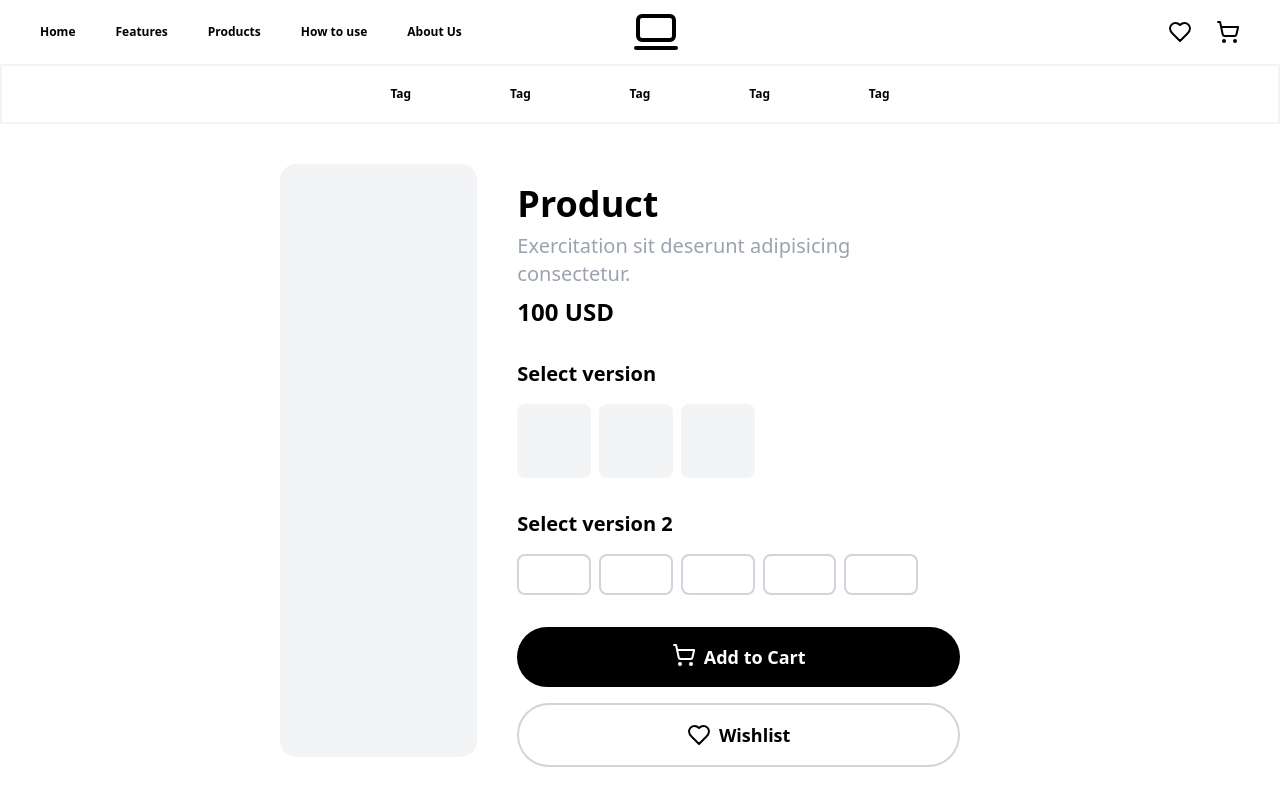
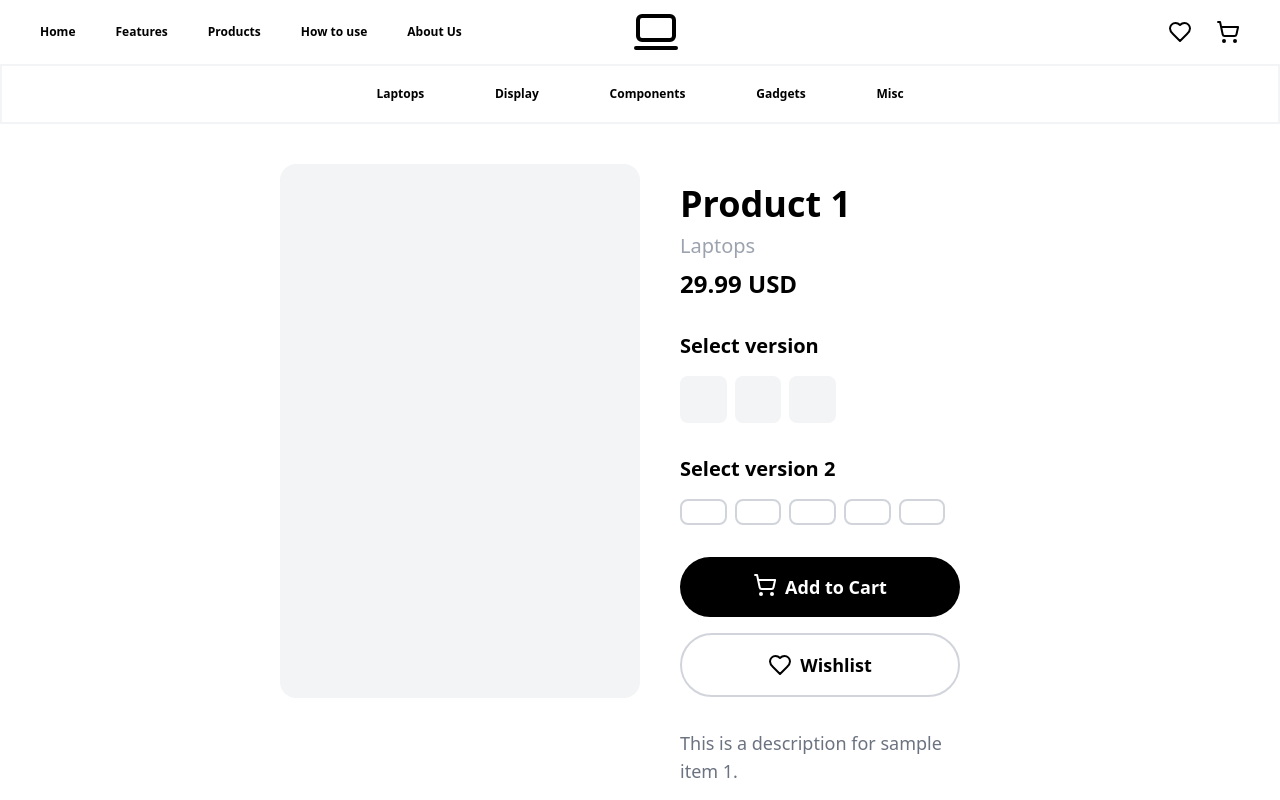
Before and after one commit to Twiztss/Laptop-Website, a React (Vite) app: page /product/1 in a window 1280 px wide. Shown: the top 800 px of the page. Built offline with nearby package versions, Linux system fonts and the light colour scheme.

Commit message:
Add sample data file and data sync with pages
Add product and category sample data and syncing them with data between pages. Slightly adjust spacing and few components such as total component in cart page.

```diff
--- /dev/null
+++ b/src/data/category-data.ts
@@ -0,0 +1,36 @@
+import { Category } from "../types/Catogory";
+
+const sampleCategory : Category[] = [
+    {
+      id : 0,
+      name : "Laptops",
+      url : "",
+      amount : 45
+    },
+    {
+      id : 1,
+      name : "Display",
+      url : "",
+      amount : 37,
+    },
+    {
+      id : 2,
+      name : "Components",
+      url : "",
+      amount : 12,
+    },
+    {
+      id : 3,
+      name : "Gadgets",
+      url : "",
+      amount : 23,
+    },
+    {
+      id : 4,
+      name : "Misc",
+      url : "",
+      amount : 20,
+    },
+  ]
+
+export default sampleCategory
--- /dev/null
+++ b/src/data/product-data.ts
@@ -0,0 +1,34 @@
+import { Product } from "../types/Product";
+import sampleCategory from "./category-data";
+
+const sampleProduct : Product[] = [
+    {
+        id: 0,
+        title: "Product 1",
+        description: "This is a description for sample item 1.",
+        category: sampleCategory[0].name,
+        url : "",
+        price: 29.99,
+        amount : 72,
+    },
+    {
+        id: 1,
+        title: "Product 2",
+        description: "This is a description for sample item 2.",
+        category: sampleCategory[1].name,
+        url : "",
+        price: 19.99,
+        amount : 40,
+    },
+    {
+        id: 2,
+        title: "Product 3",
+        description: "This is a description for sample item 3.",
+        category: sampleCategory[2].name,
+        url : "",
+        price: 39.99,
+        amount : 29,
+    },
+];
+
+export default sampleProduct;
--- a/src/routes/cart.tsx
+++ b/src/routes/cart.tsx
@@ -3,8 +3,10 @@ import Footer from "../components/Footer"
 import Header from "../components/Header"
 import { Link } from "react-router-dom"
 import { useState } from "react"
+import { Product } from "../types/Product"
+import sampleProduct from "../data/product-data"
 
-const CartItem = () => {
+const CartItem = (item : Product) => {
 
     const [itemAmount, setItemAmount] = useState(1)
 
@@ -24,12 +26,12 @@ const CartItem = () => {
                 </div>
                 <div className="flex justify-between w-full mt-2">
                     <div>
-                        <h2 className="text-lg font-semibold">Product 1</h2>
+                        <h2 className="text-lg font-semibold">{item.title}</h2>
                         <h4 className="text-base text-gray-500 font-normal">Magna sint do qui tempor culpa.</h4>
                         <h4 className="text-base text-gray-500 font-normal">{"Option 1"} / {"Option 2"}</h4>
                         <h4 className="text-base text-gray-500 font-normal">{"Option 3"} : {"Blank"}</h4>
                     </div>
-                    <p className="text-lg font-semibold">{itemAmount * 100} USD</p>
+                    <p className="text-lg font-semibold">{(itemAmount * item.price).toFixed(2)} USD</p>
                 </div>
             </div>
             <hr className="w-full"/>
@@ -37,25 +39,10 @@ const CartItem = () => {
     )
 }
 
-export default function Cart() {
-
-    // Test item rendering
-    let haveItem = true
+const Total = () => {
 
     return (
-    <body className="flex flex-col w-full h-screen justify-between">
-        <Header />
-        <nav className="flex border-2 border-gray-100 w-full px-10 py-4 items-center justify-center">
-            <div className="flex w-1/2 justify-around">
-                <h4>{"<<<< Promotional Content >>>>"}</h4>
-            </div>
-        </nav>
-        <main className="flex m-10 h-5/6 gap-10 justify-center">
-            <section className="flex flex-col gap-8 w-1/3">
-                <h1 className="text-4xl font-bold">Cart</h1>
-                {haveItem ? <><CartItem /><CartItem /></> : <h4 className="text-lg font-semibold -mt-4">There is no item in your shopping cart.</h4>}
-            </section>
-            <section className="flex flex-col gap-6 w-1/6">
+        <section className="flex flex-col gap-6 w-1/6 sticky">
             <h1 className="text-4xl font-bold">Total</h1>
             <div className="flex gap-6">
                 <div className="flex flex-col gap-2 mt-4 w-full">
@@ -80,6 +67,28 @@ export default function Cart() {
                 </div>
             </div>
         </section>
+  )
+}
+
+export default function Cart() {
+
+    // Test item rendering
+    let haveItem = true
+
+    return (
+    <body className="flex flex-col w-full h-screen justify-between">
+        <Header />
+        <nav className="flex border-2 border-gray-100 w-full px-10 py-4 items-center justify-center">
+            <div className="flex w-1/2 justify-around">
+                <h4 className="font-bold text-sm">{"<<<< Promotional Content >>>>"}</h4>
+            </div>
+        </nav>
+        <main className="flex m-10 h-5/6 gap-10 justify-center overflow-y-scroll">
+            <section className="flex flex-col gap-8 w-1/3">
+                <h1 className="text-4xl font-bold">Cart</h1>
+                {haveItem ? <>{sampleProduct.map(CartItem)}</> : <h4 className="text-lg font-semibold -mt-4">There is no item in your shopping cart.</h4>}
+            </section>
+            <Total />
         </main>
         <Footer />
     </body>
--- a/src/routes/product-detail.tsx
+++ b/src/routes/product-detail.tsx
@@ -1,9 +1,18 @@
 import { Heart, ShoppingCart } from "lucide-react";
 import Footer from "../components/Footer";
 import Header from "../components/Header";
+import { Category } from "../types/Catogory";
+import sampleCategory from "../data/category-data";
+import { useParams } from "react-router-dom";
+import { Product } from "../types/Product";
+import sampleProduct from "../data/product-data";
 
 
 export default function ProductDetail() {
+
+  let params = useParams()
+  let productIndex : number = Number(params.productId) - 1
+  const currentProduct : Product = sampleProduct[productIndex]
 
   const Version = () => {
     return (
@@ -17,25 +26,27 @@ export default function ProductDetail() {
     )
   }
 
+  const tag = (tag : Category) => {
+    return (
+      <p className="text-xs font-bold cursor-pointer">{tag.name}</p>
+    )
+  }
+
   return (
     <body className="flex flex-col w-full h-screen justify-between">
         <Header />
         <nav className="flex border-2 border-gray-100 w-full px-10 py-5 items-center justify-center">
           <div className="flex w-1/2 justify-around">
-            <p className="text-xs font-bold">Tag</p>
-            <p className="text-xs font-bold">Tag</p>
-            <p className="text-xs font-bold">Tag</p>
-            <p className="text-xs font-bold">Tag</p>
-            <p className="text-xs font-bold">Tag</p>
+            {sampleCategory.map(tag)}
           </div>
         </nav>
           <main className="flex flex-col mx-10 h-full max-w-full items-center">
             <div className="flex p-10 w-2/3 h-full">
               <div className="w-1/2 h-5/6 bg-gray-100 rounded-2xl"></div>
-              <article className="flex flex-col px-10 py-5 gap-8">
-                <h1 className="text-4xl font-bold">Product</h1>
-                <p className="text-xl text-gray-400 font-normal -mt-6">Exercitation sit deserunt adipisicing consectetur.</p>
-                <p className="text-2xl font-semibold -mt-6">100 USD</p>
+              <article className="flex flex-col px-10 py-5 gap-8 w-1/2">
+                <h1 className="text-4xl font-bold">{currentProduct.title}</h1>
+                <p className="text-xl text-gray-400 font-normal -mt-6">{currentProduct.category}</p>
+                <p className="text-2xl font-semibold -mt-6">{currentProduct.price} USD</p>
                 <div className="flex flex-col gap-4">
                   <h2 className="text-xl font-semibold">Select version</h2>
                   <div className="flex gap-2">
@@ -64,7 +75,7 @@ export default function ProductDetail() {
                     <p>Wishlist</p>
                   </button>
                 </div>
-                <p className="text-lg text-gray-500">Aliqua mollit non consequat consequat voluptate culpa dolor excepteur laboris dolore occaecat.</p>
+                <p className="text-lg text-gray-500">{currentProduct.description}</p>
               </article>
             </div>
           </main>
--- a/src/routes/products.tsx
+++ b/src/routes/products.tsx
@@ -4,96 +4,23 @@ import Header from "../components/Header";
 import { FilterIcon, Plus, XIcon } from "lucide-react"
 import Sidebar from "../components/Sidebar";
 import { Link } from "react-router-dom";
-
-type tagData = {
-  id : number,
-  name : string,
-  url : string,
-  amount : number,
-}
-
-type prodData = {
-  id : number,
-  tag : string,
-  description : string,
-  name : string,
-  price : number,
-  qt : number,
-}
-
-const data : tagData[] = [
-  {
-    id : 0,
-    name : "Laptops",
-    url : "",
-    amount : 45
-  },
-  {
-    id : 1,
-    name : "Display",
-    url : "",
-    amount : 37,
-  },
-  {
-    id : 2,
-    name : "Components",
-    url : "",
-    amount : 12,
-  },
-  {
-    id : 3,
-    name : "Gadgets",
-    url : "",
-    amount : 23,
-  },
-  {
-    id : 4,
-    name : "Misc",
-    url : "",
-    amount : 20,
-  },
-]
-
-const data_prod = [
-  {
-    id : 0,
-    name : "Pizza",
-    tag : "Whatever",
-    description : "Proident proident duis quis consectetur in.",
-    price : 100,
-    qt : 20,
-  },
-  {
-    id : 1,
-    name : "Pizza",
-    tag : "Whatever",
-    description : "Cillum sunt laboris occaecat laboris.",
-    price : 100,
-    qt : 20,
-  },
-  {
-    id : 2,
-    name : "Pizza",
-    tag : "Whatever",
-    description : "Laboris commodo fugiat aute irure exercitation est eiusmod ea duis eu non est cupidatat esse.",
-    price : 100,
-    qt : 20,
-  },
-]
-
+import sampleCategory from "../data/category-data";
+import sampleProduct from "../data/product-data";
+import { Product } from "../types/Product";
+import { Category } from "../types/Catogory";
 
 export default function Products() {
   const [isFilter, setIsFilter] = useState(false)
   const [filterInput, setFilterInput] = useState("")
   const [selected, setSelected] = useState(true)
 
-  const prodRender = (prod : prodData) => {
+  const prodRender = (prod : Product) => {
     return (
       <div className="flex flex-col w-1/5 gap-4 rounded-lg shadow-md justify-between aspect-square">
         <div className="self-center w-full h-2/3 bg-gray-100 rounded-t-lg"></div>
         <div className="flex-col px-6 py-4 g-6">
           <h1 className="font-bold text-xl tracking-wider cursor-pointer">
-            <Link to={`/product/${prod.id + 1}`}>{prod.name}</Link>
+            <Link to={`/product/${prod.id + 1}`}>{prod.title}</Link>
           </h1>
           <p className="text-gray-400 text-sm font-medium mb-2">{prod.description.length >= 20 ? prod.description.slice(0,20) + ". . ." : prod.description}</p>
           <big className="text-xl text-slate-500 font-semibold">{prod.price} USD</big>
@@ -103,16 +30,16 @@ export default function Products() {
     )
   }
 
-  const tagRender = (tag : tagData) => {
+  const tag = (tag : Category) => {
     return (
-      <p className="text-xs font-bold">{tag.name}</p>
+      <p className="text-xs font-bold cursor-pointer">{tag.name}</p>
     )
   }
 
-  const categoryRender = (tag : tagData) => {
+  const categoryRender = (tag : Category) => {
     return (
       <div className="flex bg-gray-50 px-4 py-2 shadow-sm rounded-md justify-between items-center">
-        <p className="font-semibold">{tag.name}</p>
+        <p className="font-semibold cursor-pointer">{tag.name}</p>
         <div className="flex gap-4">
           <p className="rounded-full bg-gray-400 px-3 py-1 text-white font-medium text-sm">{tag.amount}</p>
           <button><Plus width={12} height={12} className="cursor-pointer"/></button>
@@ -123,7 +50,7 @@ export default function Products() {
 
   const selectTag = (selected : boolean) => { setSelected(!selected) }
 
-  const selectedRender = (tag : tagData) => {
+  const selectedRender = (tag : Category) => {
     return (
       <div className="flex bg-gray-300 text-sm font-semibold px-2 py-1 justify-between items-center gap-2">
         <p>{tag.name}</p>
@@ -142,14 +69,14 @@ export default function Products() {
           <XIcon onClick={() => setIsFilter(false)} className="cursor-pointer" width={64} />
         </div>
         <input type="text" className="w-1/2 shadow-md px-4 py-1 text-gray-300 text-sm font-normal rounded-full" onChange={(e) => setFilterInput(e.target.value)} value={filterInput ? filterInput : "Category"} />
-        <div className="flex flex-wrap gap-4">{data.map(selectedRender)}</div>
+        <div className="flex flex-wrap gap-4">{sampleCategory.map(selectedRender)}</div>
         <div className="flex flex-col gap-2">
-          {data.map(categoryRender)}
+          {sampleCategory.map(categoryRender)}
         </div>
       </nav>
       <nav className="flex border-2 border-gray-100 w-full px-10 py-5 items-center justify-center">
         <div className="flex w-1/2 justify-around">
-          {data.map(tagRender)}
+          {sampleCategory.map(tag)}
         </div>
       </nav>
       <main className="flex w-full h-full">
@@ -159,11 +86,11 @@ export default function Products() {
             <h1 className="text-3xl font-bold">Products</h1>
             <div className="flex gap-2 cursor-pointer" onClick={() => setIsFilter(!isFilter)}>
               <FilterIcon width={32}/>
-              <h3 className="text-md font-semibold">Filter by</h3>
+              <h3 className="text-md font-semibold mr-8">Filter by</h3>
             </div>
           </nav>
           <div className="flex gap-6">
-            {data_prod.map(prodRender)}
+            {sampleProduct.map(prodRender)}
           </div>
           </section>
       </main>
--- /dev/null
+++ b/src/types/Catogory.ts
@@ -0,0 +1,6 @@
+export interface Category {
+    id : number,
+    name : string,
+    url : string,
+    amount : number,
+  }
--- /dev/null
+++ b/src/types/Product.ts
@@ -0,0 +1,9 @@
+export interface Product {
+    id : number,
+    title : string,
+    description : string,
+    url : string,
+    category : string,
+    price : number,
+    amount : number,
+}
```
Lines whose indentation alone changed are shown as unchanged.
